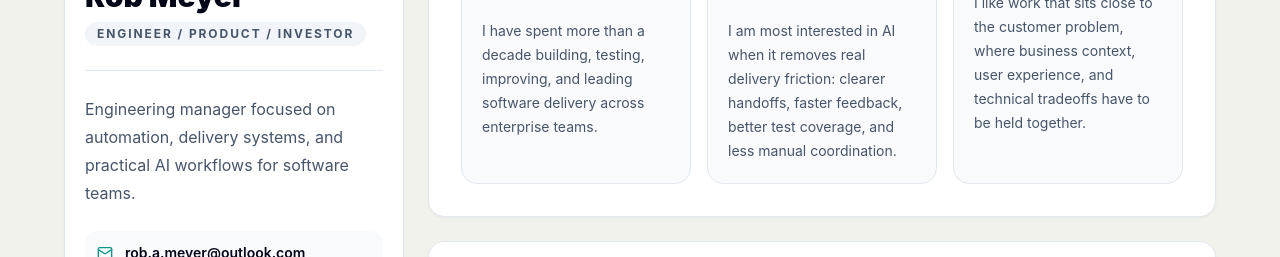
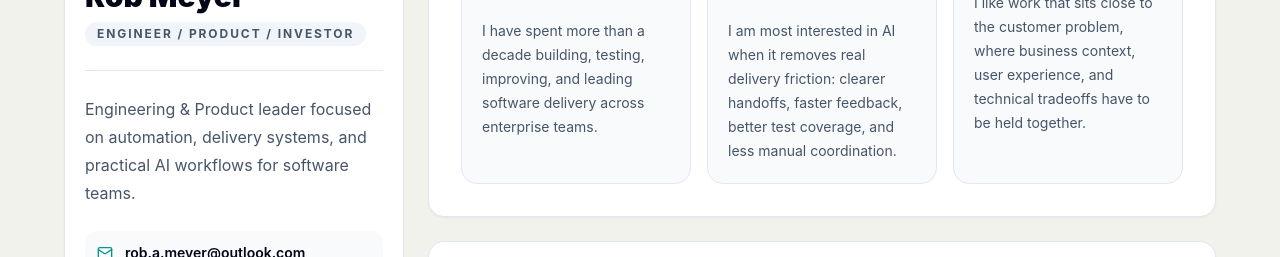
Before and after one commit to rmeyer1/dragon-app, a React (Vite) app: page /profile in a window 1280 px wide. Shown: the part 291-548 px from the top of the page. Built offline with nearby package versions, Linux system fonts and the light colour scheme.

Commit message:
Update portfolio headline

```diff
--- a/src/data/profile.ts
+++ b/src/data/profile.ts
@@ -8,7 +8,7 @@ import type {
 
 export const profileSummary: ProfileSummary = {
   name: 'Rob Meyer',
-  headline: 'Engineering manager focused on automation, delivery systems, and practical AI workflows for software teams.',
+  headline: 'Engineering & Product leader focused on automation, delivery systems, and practical AI workflows for software teams.',
   location: 'Columbus, OH',
   email: 'rob.a.meyer@outlook.com',
   githubUrl: 'https://github.com/rmeyer1',
```
